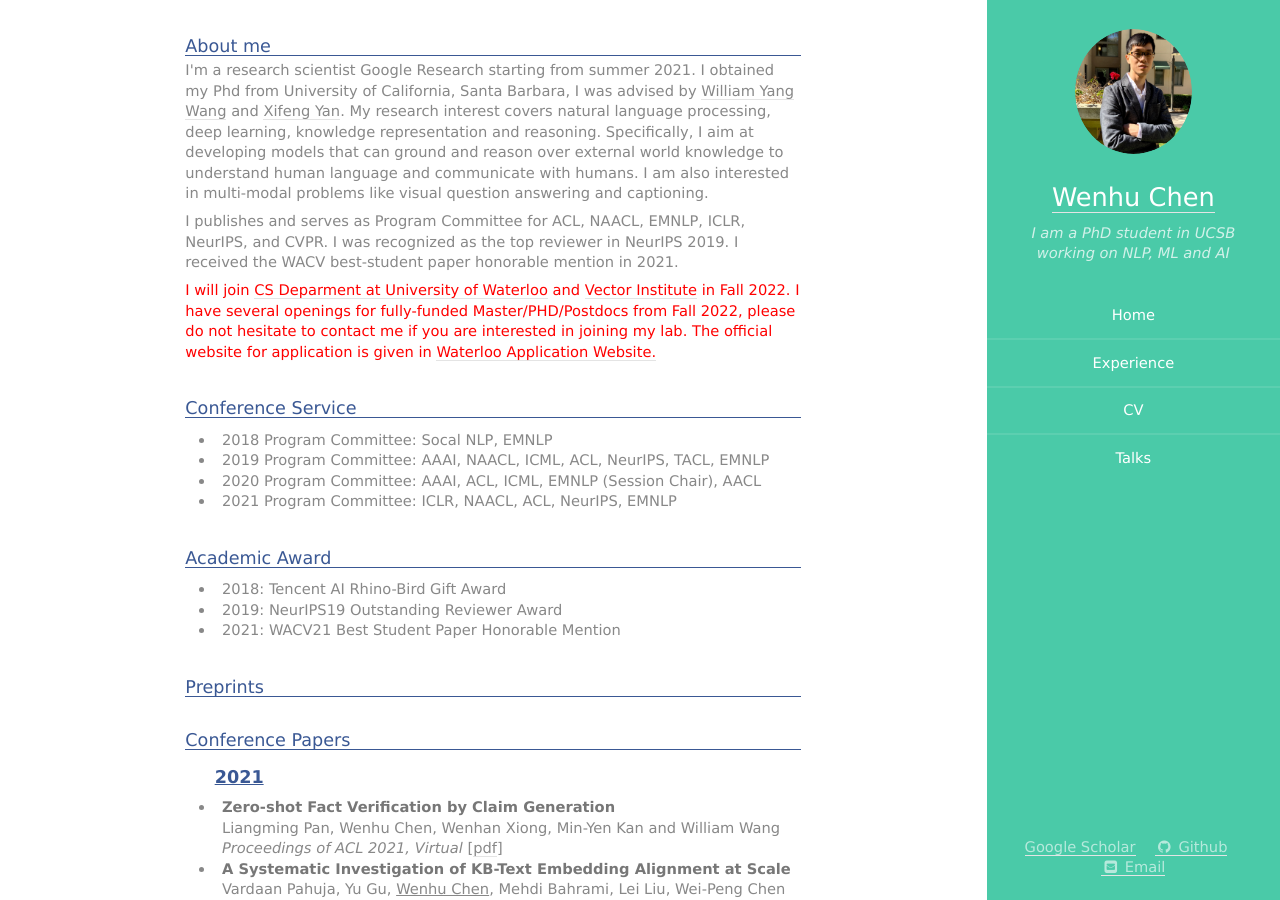
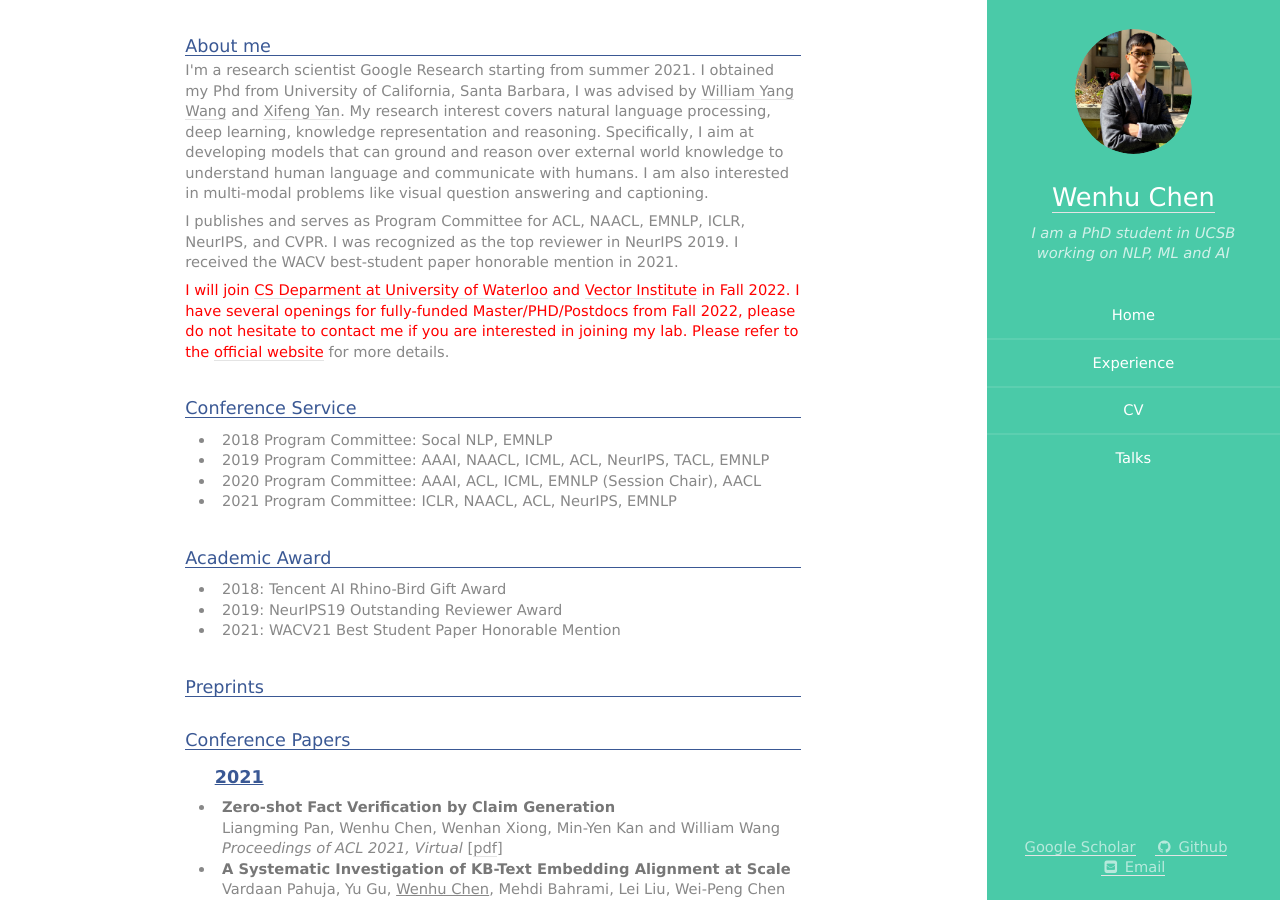
Before and after one commit to wenhuchen/wenhuchen.github.io, a Jekyll site: the page built from index.html, in a window 1280 px wide and 900 px high. Built offline with Jekyll 4.4.1, drawn with Linux system fonts in a browser that asks for light colours.

Commit message:
update website

```diff
--- a/index.html
+++ b/index.html
@@ -25,7 +25,7 @@ ul {
 
     <p>I publishes and serves as Program Committee for ACL, NAACL, EMNLP, ICLR, NeurIPS, and CVPR. I was recognized as the top reviewer in NeurIPS 2019. I received the WACV best-student paper honorable mention in 2021.
 
-    <p><font color='red'>I will join <a href="https://cs.uwaterloo.ca/">CS Deparment at University of Waterloo</a> and <a href="https://vectorinstitute.ai/">Vector Institute</a> in Fall 2022. I have several openings for fully-funded Master/PHD/Postdocs from Fall 2022, please do not hesitate to contact me if you are interested in joining my lab. The official website for application is given in <a href="https://cs.uwaterloo.ca/future-graduate-students/programs">Waterloo Application Website.</a></font></p>
+    <p><font color='red'>I will join <a href="https://cs.uwaterloo.ca/">CS Deparment at University of Waterloo</a> and <a href="https://vectorinstitute.ai/">Vector Institute</a> in Fall 2022. I have several openings for fully-funded Master/PHD/Postdocs from Fall 2022, please do not hesitate to contact me if you are interested in joining my lab. Please refer to the <a href="https://cs.uwaterloo.ca/future-graduate-students/programs">official website</a></font> for more details.</p>
 
 </div>
 
@@ -35,7 +35,7 @@ ul {
     <li> 2018 Program Committee: Socal NLP, EMNLP</li>
     <li> 2019 Program Committee: AAAI, NAACL, ICML, ACL, NeurIPS, TACL, EMNLP</li>
     <li> 2020 Program Committee: AAAI, ACL, ICML, EMNLP (Session Chair), AACL</li>
-    <li> 2021 Program Committee: ICLR, NAACL, ACL, NeurIPS, EMNLP </li>
+    <li> 2021 Program Committee: ICLR, NAACL, ACL, NeurIPS, EMNLP</li>
     </ul>
 </div>
 
```
